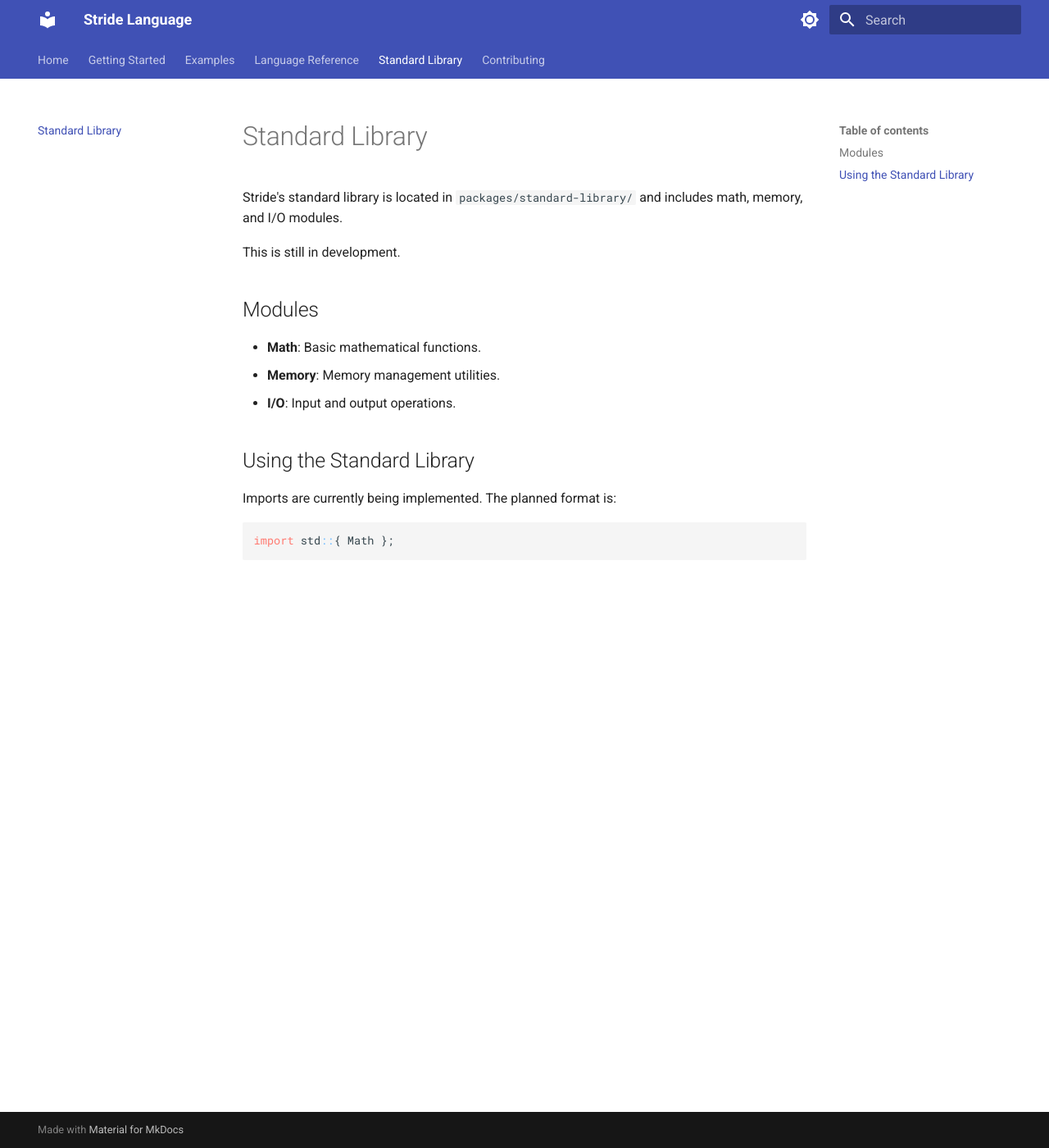
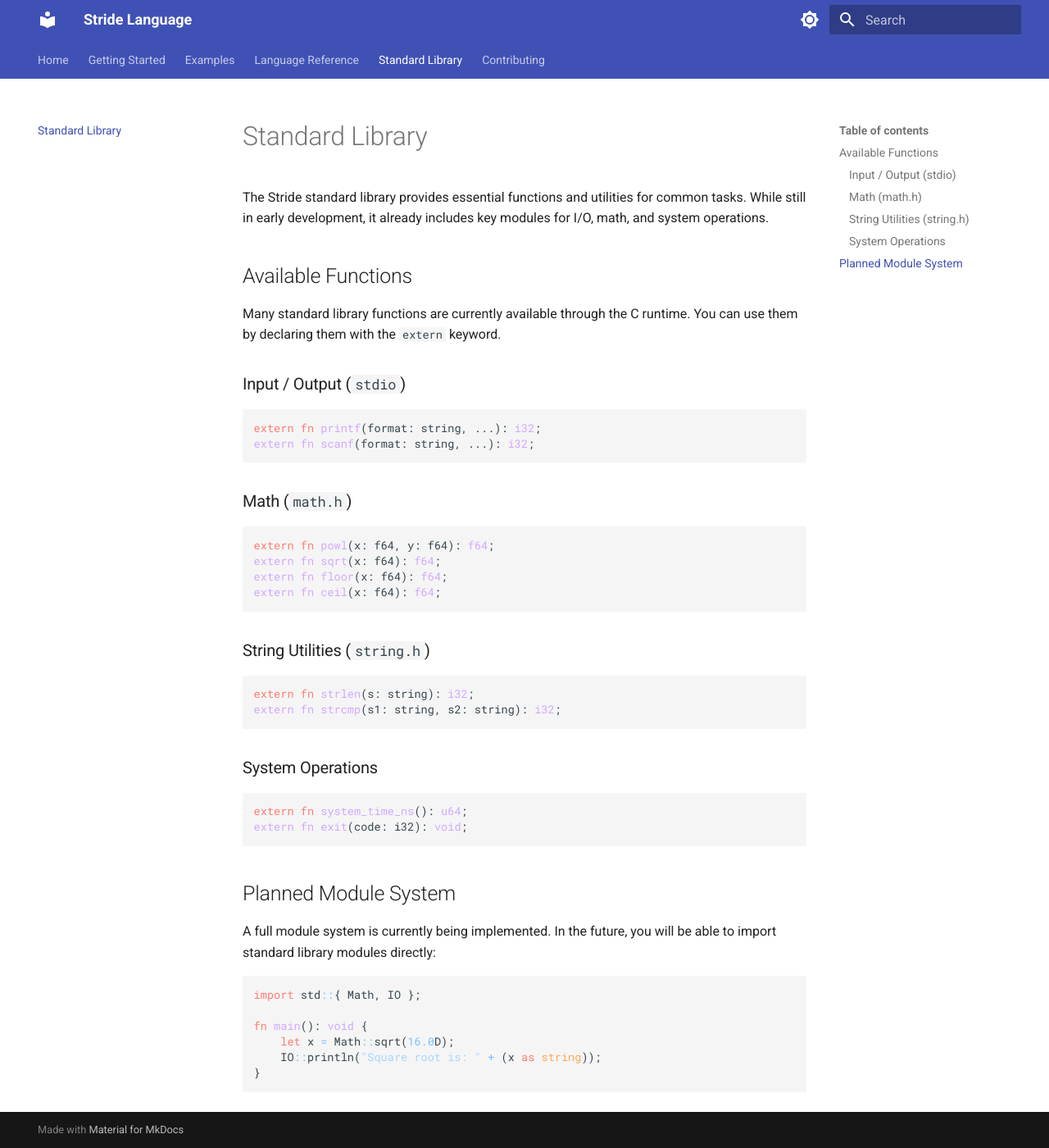
Before and after one commit to VxTi/cstride, an MkDocs documentation site: the page built from docs/stdlib.md, in a window 1280 px wide and 1400 px high. Shown: the whole window at 82% size. Built offline with MkDocs 1.6.1 and Material for MkDocs 9.7.7, drawn with Linux system fonts in a browser that asks for light colours; nearby versions of some CDN libraries.

````diff
--- a/docs/stdlib.md
+++ b/docs/stdlib.md
@@ -1,19 +1,50 @@
 # Standard Library
 
-Stride's standard library is located in `packages/standard-library/` and includes math, memory, and I/O modules.
+The Stride standard library provides essential functions and utilities for common tasks. While still in early development, it already includes key modules for I/O, math, and system operations.
 
-This is still in development.
+## Available Functions
 
-## Modules
+Many standard library functions are currently available through the C runtime. You can use them by declaring them with the `extern` keyword.
 
-- **Math**: Basic mathematical functions.
-- **Memory**: Memory management utilities.
-- **I/O**: Input and output operations.
-
-## Using the Standard Library
-
-Imports are currently being implemented. The planned format is:
+### Input / Output (`stdio`)
 
 ```stride
-import std::{ Math };
+extern fn printf(format: string, ...): i32;
+extern fn scanf(format: string, ...): i32;
 ```
+
+### Math (`math.h`)
+
+```stride
+extern fn powl(x: f64, y: f64): f64;
+extern fn sqrt(x: f64): f64;
+extern fn floor(x: f64): f64;
+extern fn ceil(x: f64): f64;
+```
+
+### String Utilities (`string.h`)
+
+```stride
+extern fn strlen(s: string): i32;
+extern fn strcmp(s1: string, s2: string): i32;
+```
+
+### System Operations
+
+```stride
+extern fn system_time_ns(): u64;
+extern fn exit(code: i32): void;
+```
+
+## Planned Module System
+
+A full module system is currently being implemented. In the future, you will be able to import standard library modules directly:
+
+```stride
+import std::{ Math, IO };
+
+fn main(): void {
+    let x = Math::sqrt(16.0D);
+    IO::println("Square root is: " + (x as string));
+}
+```
````
Also changed, not shown: 2 other files.
